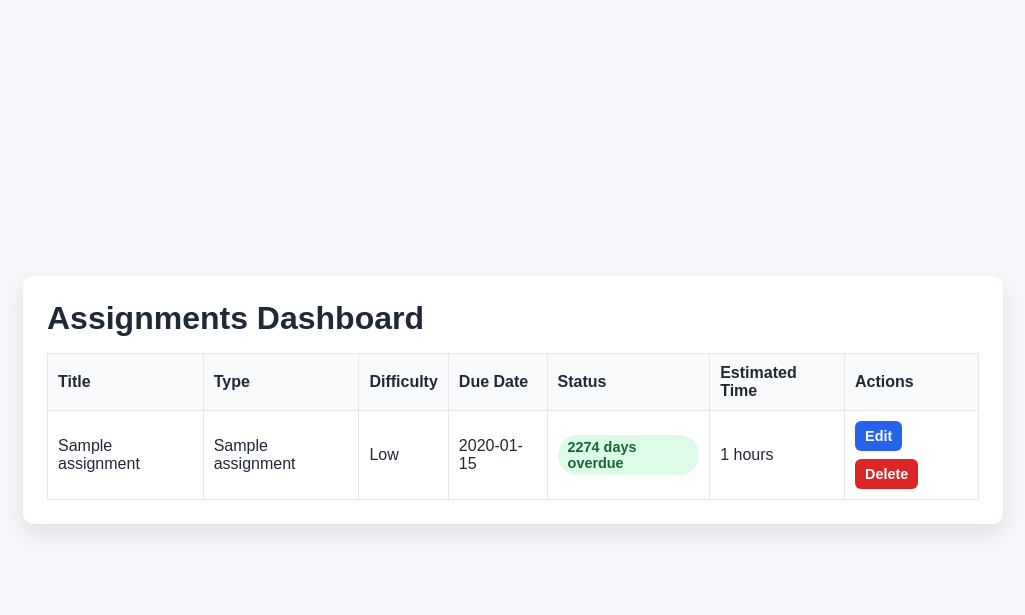
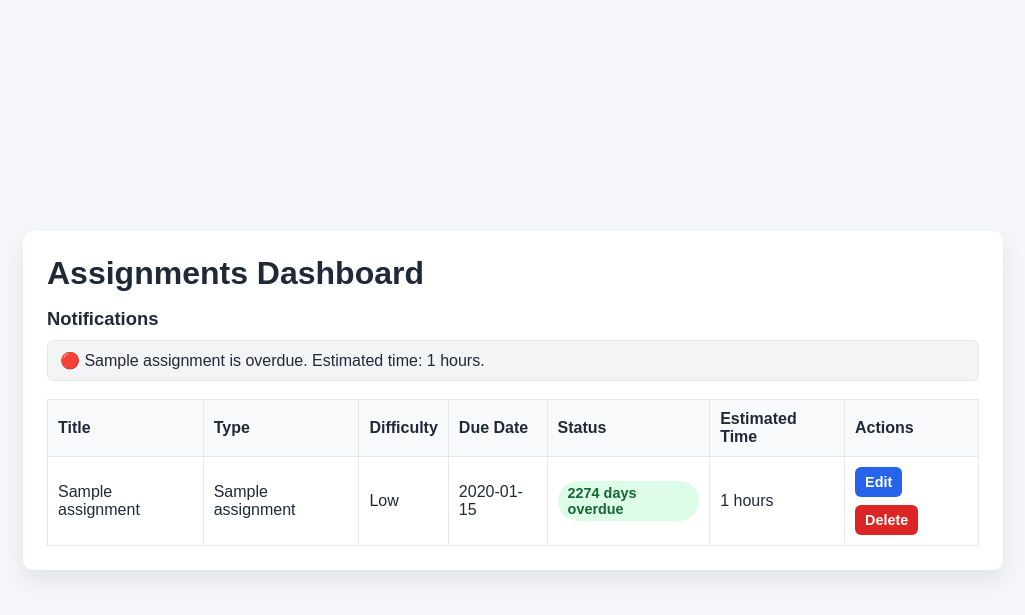
Before and after one commit to wafaa-13/student-planner-dashboard, a PHP site: page /dashboard.php in a window 1280 px wide. Shown: the top 615 px of the page, without its empty margins (127-1152 px from the left). Run offline with PHP 8.4, Linux system fonts and the light colour scheme; tables that the repository leaves empty hold one stand-in row (values such as "Sample post").

Commit message:
Add dashboard notifications section with dynamic reminders

```diff
--- a/assets/css/style.css
+++ b/assets/css/style.css
@@ -186,3 +186,25 @@ button:hover {
 .action-buttons form {
     margin: 0;
 }
+
+/* Notifications section above the dashboard table */
+.notifications-section {
+    margin-bottom: 18px;
+}
+
+.notifications-section h2 {
+    margin: 0 0 10px 0;
+    font-size: 1.15rem;
+}
+
+.notification-item {
+    padding: 10px 12px;
+    border-radius: 6px;
+    background-color: #f3f4f6;
+    border: 1px solid #e5e7eb;
+    margin-bottom: 10px;
+}
+
+.notification-item:last-child {
+    margin-bottom: 0;
+}
--- a/public/dashboard.php
+++ b/public/dashboard.php
@@ -121,6 +121,47 @@ function getEstimatedTime(string $difficulty, string $type): string
     return $totalHours . ' hours';
 }
 
+/**
+ * Build a user-friendly notification sentence based on due date and title.
+ */
+function getNotificationMessage(array $assignment, DateTime $today, DateTime $tomorrow): string
+{
+    $due = new DateTime($assignment['due_date']);
+    $title = $assignment['title'];
+
+    // Reuse the same time estimation function already used by the table.
+    $estimatedTime = getEstimatedTime($assignment['priority'], $assignment['subject']);
+
+    // Message rules based on how close the due date is.
+    if ($due->format('Y-m-d') === $today->format('Y-m-d')) {
+        return '🔴 ' . $title . ' is due today! Start now. Estimated time: ' . $estimatedTime . '.';
+    }
+
+    if ($due->format('Y-m-d') === $tomorrow->format('Y-m-d')) {
+        return '🟡 ' . $title . ' is due tomorrow. Plan your time. Estimated time: ' . $estimatedTime . '.';
+    }
+
+    $daysLeft = (int) $today->diff($due)->format('%r%a');
+
+    if ($daysLeft > 1) {
+        return '🟢 ' . $title . ' is coming up in ' . $daysLeft . ' days. Estimated time: ' . $estimatedTime . '.';
+    }
+
+    // Small fallback for older assignments so message still stays clear.
+    return '🔴 ' . $title . ' is overdue. Estimated time: ' . $estimatedTime . '.';
+}
+
+$assignments = [];
+$notifications = [];
+
+if ($result && $result->num_rows > 0) {
+    // Use a while loop to process each assignment once and build notifications.
+    while ($row = $result->fetch_assoc()) {
+        $assignments[] = $row;
+        $notifications[] = getNotificationMessage($row, $today, $tomorrow);
+    }
+}
+
 require_once '../includes/header.php';
 ?>
 
@@ -136,6 +177,18 @@ require_once '../includes/header.php';
             <div class="message error"><?php echo htmlspecialchars($errorMessage); ?></div>
         <?php endif; ?>
 
+        <div class="notifications-section">
+            <h2>Notifications</h2>
+
+            <?php if (count($notifications) > 0): ?>
+                <?php foreach ($notifications as $notification): ?>
+                    <div class="notification-item"><?php echo htmlspecialchars($notification); ?></div>
+                <?php endforeach; ?>
+            <?php else: ?>
+                <div class="notification-item">No notifications yet. Add assignments to see reminders.</div>
+            <?php endif; ?>
+        </div>
+
         <table class="assignments-table">
             <thead>
                 <tr>
@@ -149,8 +202,8 @@ require_once '../includes/header.php';
                 </tr>
             </thead>
             <tbody>
-                <?php if ($result && $result->num_rows > 0): ?>
-                    <?php while ($row = $result->fetch_assoc()): ?>
+                <?php if (count($assignments) > 0): ?>
+                    <?php foreach ($assignments as $row): ?>
                         <?php
                         $statusText = getDueStatus($row['due_date'], $today, $tomorrow);
                         $statusClass = getStatusClass($statusText);
@@ -179,7 +232,7 @@ require_once '../includes/header.php';
                                 </div>
                             </td>
                         </tr>
-                    <?php endwhile; ?>
+                    <?php endforeach; ?>
                 <?php else: ?>
                     <tr>
                         <td colspan="7" class="empty-row">No assignments found yet.</td>
```
